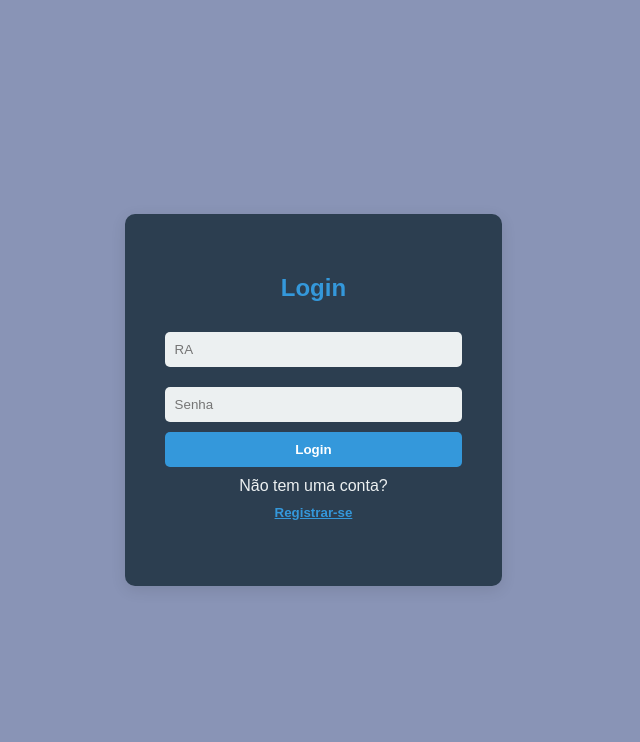
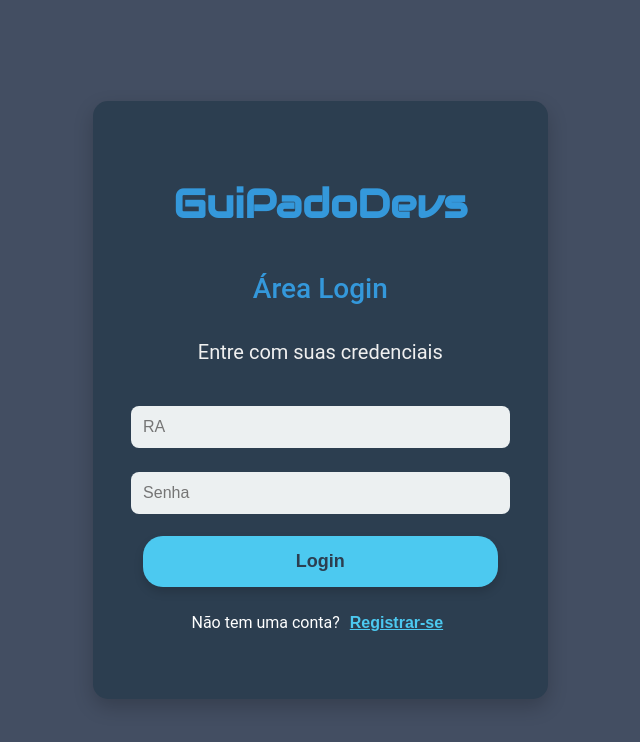
Before and after one commit to Maldazzar/Restful, a React (Create React App) app: page / in a window 1280 px wide. Shown: the top 742 px of the page, without its empty margins (350-990 px from the left). Built offline with nearby package versions, Linux system fonts and the light colour scheme; the HTML template or start-up script is replaced by a standard one.

Commit message:
Commit para atualizar o projeto com estilos novos

```diff
--- a/public/index.html
+++ b/public/index.html
@@ -3,6 +3,7 @@
   <head>
     <meta charset="utf-8" />
     <link rel="icon" href="%PUBLIC_URL%/favicon.ico" />
+    <link href="https://fonts.googleapis.com/css2?family=Audiowide&display=swap" rel="stylesheet">
     <meta name="viewport" content="width=device-width, initial-scale=1" />
     <meta name="theme-color" content="#000000" />
     <meta
--- a/src/App.css
+++ b/src/App.css
@@ -1,7 +1,9 @@
+/* App.css */
+
 body {
   margin: 0;
-  font-family: Arial, sans-serif;
-  background-color: #8994b6;
+  font-family: 'Roboto', sans-serif;
+  background-color: #434e62;
   display: flex;
   justify-content: center;
   align-items: center;
@@ -11,162 +13,189 @@ body {
 .container {
   background-color: #2c3e50;
   color: white;
-  padding: 40px;
-  border-radius: 10px;
-  box-shadow: 0px 4px 15px rgba(0, 0, 0, 0.1);
-  width: 90%; /* Altere de 320px para 90% para ocupar mais espaço */
-  max-width: 600px; /* Define um limite máximo para a largura */
+  padding: 50px;
+  border-radius: 15px;
+  box-shadow: 0px 8px 20px rgba(0, 0, 0, 0.2);
+  width: 90%;
+  max-width: 600px;
   text-align: center;
   display: flex;
   flex-direction: column;
   align-items: center;
 }
 
-.button-grid {
-  display: grid;
-  grid-template-columns: 1fr 1fr;
-  grid-gap: 20px;
-  padding: 20px 0;
+h1 {
+  font-family: 'Georgia', serif;
+  font-size: 32px;
+  color: #e6e9f0;
+}
+
+h2 {
+  font-size: 28px;
+  color: #3498db;
+  margin-bottom: 15px;
+  font-weight: 500;
+}
+
+.subtitle {
+  font-size: 20px;
+  margin-bottom: 30px;
+  color: #f0f0f0;
+}
+
+.input-container {
   width: 100%;
-  text-align: center;
+  padding: 10px;
+}
+
+input {
+  width: 100%;
+  padding: 12px;
+  margin: 12px 0;
+  border: none;
+  border-radius: 8px;
+  background-color: #ecf0f1;
+  font-size: 16px;
+  color: #2c3e50;
 }
 
 .button {
   background-color: #4cc9f0;
-  color: #000;
+  color: #2c3e50;
   border: none;
-  border-radius: 15px;
-  padding: 20px;
+  border-radius: 20px;
+  padding: 15px;
   font-size: 18px;
+  font-weight: bold;
   cursor: pointer;
-  text-align: center;
   width: 100%;
-}
-
-.button-large {
-  grid-column: span 2;
+  margin: 10px 0;
+  box-shadow: 0px 5px 10px rgba(0, 0, 0, 0.15);
+  transition: transform 0.3s ease;
 }
 
 .button:hover {
   background-color: #90e0ef;
+  transform: translateY(-3px);
 }
 
 .product-grid {
   display: grid;
-  grid-template-columns: repeat(auto-fit, minmax(200px, 1fr));
-  grid-gap: 20px;
+  grid-template-columns: repeat(auto-fit, minmax(300px, 1fr));
+  gap: 20px;
   margin-top: 20px;
 }
 
 .product-card {
-  background-color: #f0f4f8;
-  padding: 20px;
-  border-radius: 10px;
-  box-shadow: 0px 4px 10px rgba(0, 0, 0, 0.1);
+  background-color: #2d3748;
+  padding: 25px;
+  border-radius: 15px;
+  border: 2px solid #4cc9f0;
+  box-shadow: 0px 8px 20px rgba(0, 0, 0, 0.4);
   text-align: left;
+  transition: transform 0.3s, box-shadow 0.3s;
+}
+
+.product-card:hover {
+  transform: translateY(-5px);
+  box-shadow: 0px 12px 25px rgba(0, 0, 0, 0.6);
+}
+
+.product-card h3 {
+  font-family: 'Audiowide', sans-serif;
+  color: #4cc9f0;
+  font-size: 24px;
+  margin-bottom: 8px;
 }
 
 .product-card p {
-  margin: 5px 0;
+  color: #e2e8f0;
+  font-size: 16px;
 }
-
 .button-group {
-  margin-top: 10px;
   display: flex;
   justify-content: space-between;
+  margin-top: 15px;
 }
 
 .product-card button {
   background-color: #3498db;
   color: white;
   border: none;
-  border-radius: 5px;
+  border-radius: 10px;
   padding: 10px;
   cursor: pointer;
-  flex: 1;
-  margin-right: 5px;
-}
-
-.product-card p {
-  color: black;
+  width: 48%;
+  font-size: 16px;
+  font-weight: bold;
+  transition: background-color 0.3s;
 }
 
 .product-card button:hover {
   background-color: #2980b9;
 }
 
-.product-card button:last-child {
-  margin-right: 0;
+p button {
+  background: none;
+  border: none;
+  color: #4cc9f0;
+  cursor: pointer;
+  text-decoration: underline;
+  font-weight: bold;
+  font-size: 16px;
 }
 
-.back-button {
-  margin-top: 20px;
-  background-color: #2c3e50;
+p button:hover {
+  color: #90e0ef;
+}
+
+.back-button,
+.button-container button:last-child {
+  background-color: #4cc9f0;
   color: white;
   padding: 10px 20px;
   border: none;
-  border-radius: 5px;
+  border-radius: 15px;
+  font-size: 18px;
+  font-weight: bold;
   cursor: pointer;
+  margin-top: 10px;
 }
 
-.back-button:hover {
-  background-color: #34495e;
+.back-button:hover,
+.button-container button:last-child:hover {
+  background-color: #90e0ef;
 }
 
-.button-container {
-  display: flex;
-  justify-content: space-between;
-  margin-top: 20px;
+.title {
+  font-family: 'Audiowide', sans-serif;
+  font-size: 2.5rem;
+  color: #3498db;
+  margin-bottom: 20px;
 }
 
-.button-container button {
+.action-button {
+  background-color: #4cc9f0;
+  color: #000;
+  border: none;
+  border-radius: 15px;
+  padding: 10px 20px;
+  font-size: 18px;
+  cursor: pointer;
+  font-family: 'Audiowide', cursive;
+  width: 100%;
+  transition: background-color 0.3s ease;
+}
+
+.action-button:hover {
+  background-color: #90e0ef;
+}
+
+.button-container .action-button {
   flex: 1;
   margin-right: 10px;
 }
 
-.button-container button:last-child {
+.button-container .action-button:last-child {
   margin-right: 0;
 }
-
-h2 {
-  color: #3498db;
-  margin-bottom: 20px;
-}
-
-input {
-  width: 100%;
-  padding: 10px;
-  margin: 10px 0;
-  border: none;
-  border-radius: 5px;
-  box-sizing: border-box;
-  background-color: #ecf0f1;
-}
-
-button {
-  width: 100%;
-  padding: 10px;
-  border: none;
-  border-radius: 5px;
-  background-color: #3498db;
-  color: white;
-  font-weight: bold;
-  cursor: pointer;
-}
-
-button:hover {
-  background-color: #2980b9;
-}
-
-p {
-  color: #ecf0f1;
-  margin-top: 10px;
-}
-
-p button {
-  background: none;
-  border: none;
-  color: #3498db;
-  cursor: pointer;
-  text-decoration: underline;
-}
--- a/src/App.js
+++ b/src/App.js
@@ -34,8 +34,9 @@ const Login = ({ onLogin, onSwitchToRegister }) => {
 
     return (
         <div className="container">
-        <h2>Login</h2>
-        {error && <p style={{ color: 'red' }}>{error}</p>}
+            <h1 className="title">GuiPadoDevs</h1>
+            <h2>Área Login</h2>
+            <p className="subtitle">Entre com suas credenciais</p>
             <input
                 type="text"
                 placeholder="RA"
@@ -48,11 +49,14 @@ const Login = ({ onLogin, onSwitchToRegister }) => {
                 value={senha}
                 onChange={(e) => setSenha(e.target.value)}
             />
-        <button onClick={handleLogin} disabled={loading}>
+            <button onClick={handleLogin} className="button" disabled={loading}>
                 {loading ? "Entrando..." : "Login"}
             </button>
             <p>
-          Não tem uma conta? <button onClick={onSwitchToRegister}>Registrar-se</button>
+                Não tem uma conta?{" "}
+                <button onClick={onSwitchToRegister} className="register-link">
+                    Registrar-se
+                </button>
             </p>
         </div>
     );
@@ -284,10 +288,9 @@ const Products = () => {
                     <input type="text" placeholder="Descrição" value={descricao} onChange={(e) => setDescricao(e.target.value)} required />
                     <input type="text" placeholder="Imagem" value={imagem} onChange={(e) => setImagem(e.target.value)} required />
 
-                    {/* Adicionar um contêiner de botões */}
                     <div className="button-container">
-                        <button type="submit">Adicionar Produto</button>
-                        <button type="button" onClick={() => setView("")}>Voltar</button>
+                        <button type="submit" className="action-button">Adicionar Produto</button>
+                        <button type="button" onClick={() => setView("")} className="action-button">Voltar</button>
                     </div>
                 </form>
             )}
```
Lines whose indentation alone changed are shown as unchanged.
